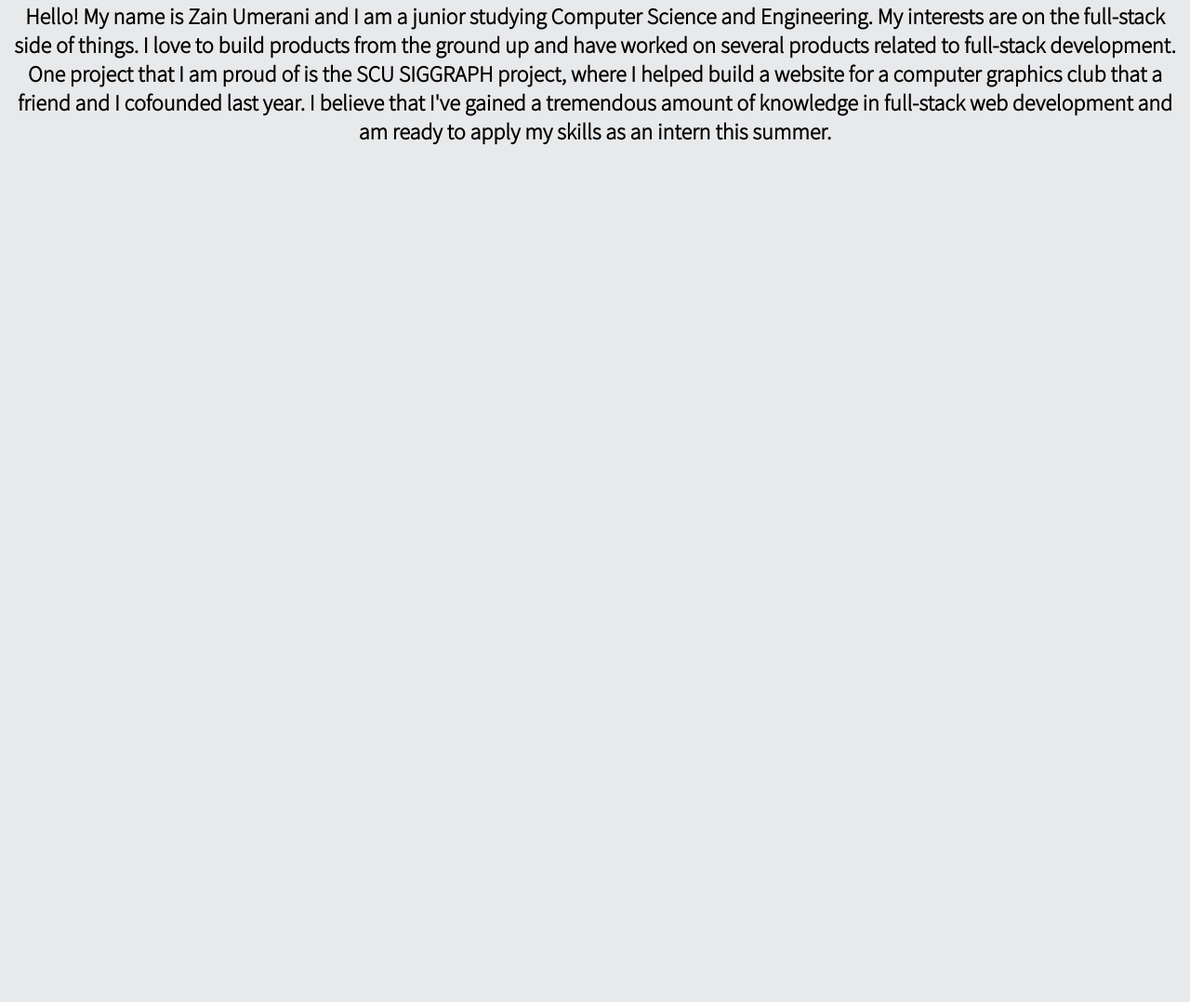
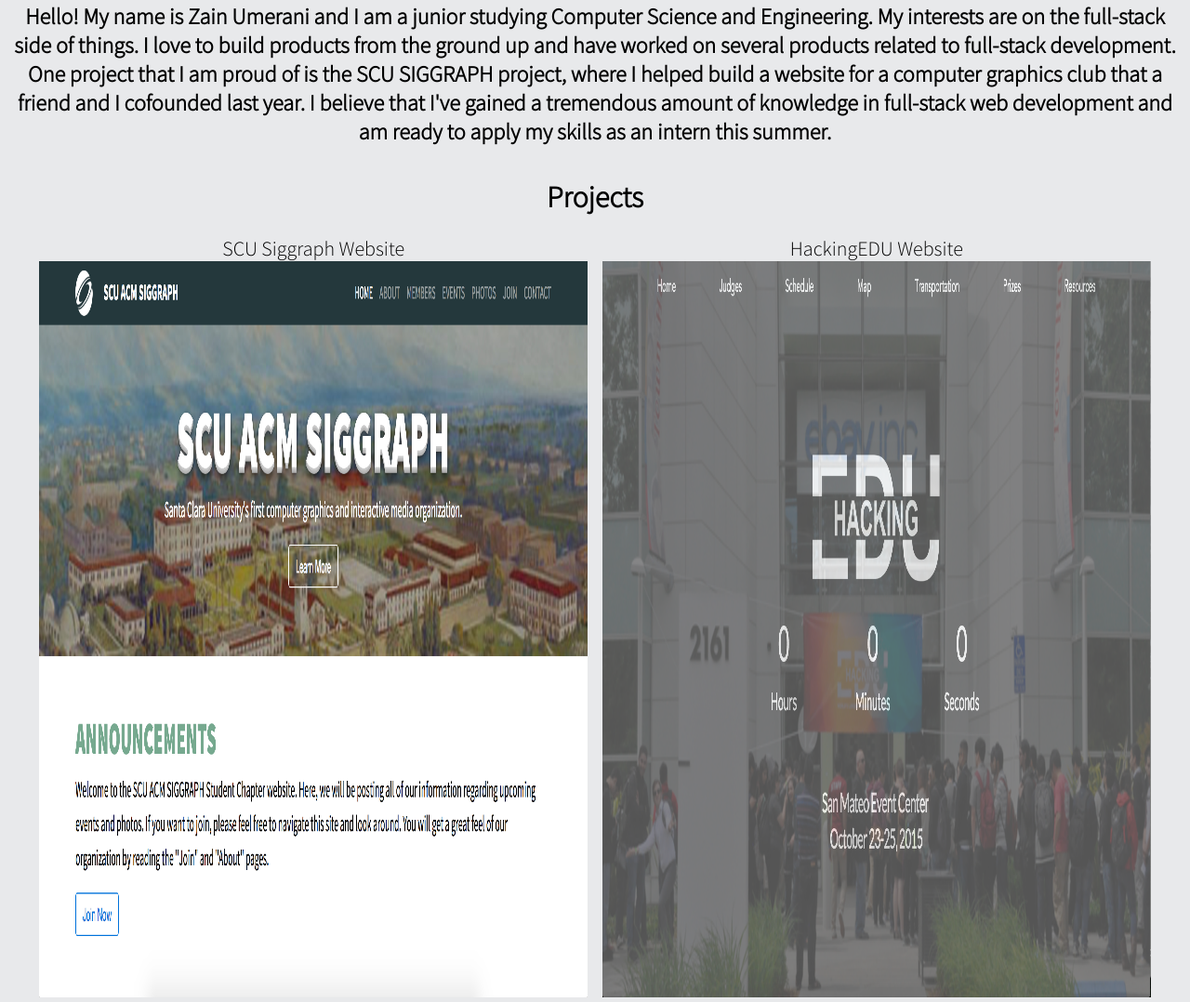
Before and after one commit to zumerani/Website, a Flask app: page / in a window 1280 px wide, after a click on "About Me". Shown: the part 388-1466 px from the top of the page at 93% size. Run offline with Flask 2, Linux system fonts and the light colour scheme; some libraries are stand-ins or nearby versions.

Commit message:
Added projects (for ENGL 181)

```diff
--- a/static/styles/main.css
+++ b/static/styles/main.css
@@ -116,7 +116,7 @@ li button {
     border-radius: 5px;
     margin-left: auto;
     margin-right: auto;
-    margin-top: 8%;
+    //margin-top: 8%;
     font-family: 'Source Sans Pro', sans-serif;
     color: black;
     font-size: 22px;
--- a/templates/index.html
+++ b/templates/index.html
@@ -106,6 +106,23 @@
     and I cofounded last year. I believe that I've gained a tremendous amount of knowledge in full-stack web development and am ready to
 apply my skills as an intern this summer. </h2>
 
+                <h1 style="text-align:center;margin-top:10px;font-family:'Source Sans Pro',sans-serif">Projects</h1>
+
+                <div id="projects">
+                    SCU Siggraph Website <br />
+                    <a href="http://www.scusiggraph.org" target="_blank">
+                        <img class="projectPhotos" src='{{ url_for('static', filename='images/Siggraph.png') }}'>
+                    </a>
+                </div>
+
+
+                <a href="https://github.com/zumerani/HackingEDU-Live" target="_blank">
+                <div id="projects">
+                    HackingEDU Website
+                    <img class="projectPhotos" src='{{ url_for('static', filename='images/HackingEDU.png') }}'>
+                </div>
+                </a>
+
             </div> <!-- End of id 'animatedModal' -->
 
         </div> <!-- End of class 'main' -->
```
